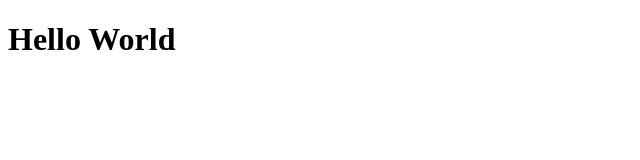
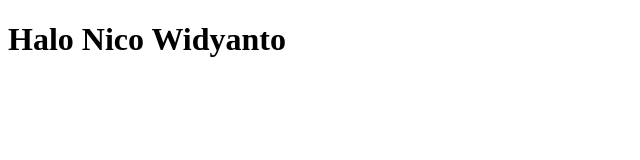
Before and after one commit to NicoWidyanto/binar-academy-learn-git, a plain HTML site: page index.html in a window 1280 px wide. Shown: the whole page, without its empty margins (0-640 px from the left). Drawn offline with Linux system fonts and the light colour scheme.

Commit message:
change h1

```diff
--- a/index.html
+++ b/index.html
@@ -6,6 +6,6 @@
     <title>Hello World</title>
 </head>
 <body>
-    <h1>Hello World</h1>
+    <h1>Halo Nico Widyanto</h1>
 </body>
 </html>
```
